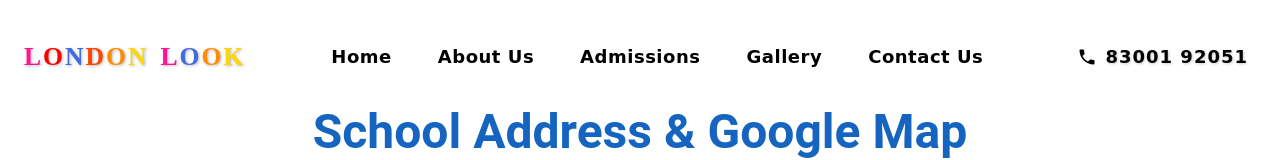
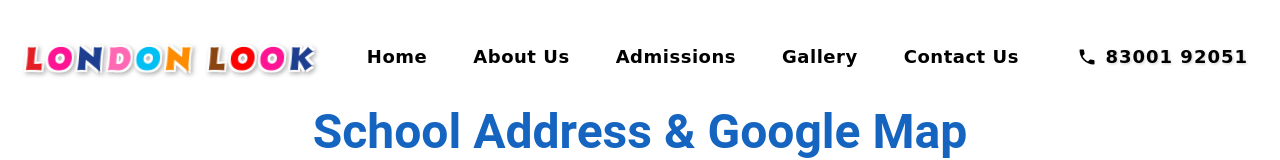
Before and after one commit to kaviraj-m/londonlook-website, a React (Vite) app: page /contact in a window 1280 px wide. Shown: the top 160 px of the page. Built offline with nearby package versions, Linux system fonts and the light colour scheme.

Commit message:
header update

```diff
--- a/src/components/Header.tsx
+++ b/src/components/Header.tsx
@@ -4,6 +4,22 @@ import { AppBar, Toolbar, IconButton, Button, Drawer, List, ListItemButton, List
 import MenuIcon from '@mui/icons-material/Menu';
 import CloseIcon from '@mui/icons-material/Close';
 import PhoneIcon from '@mui/icons-material/Phone';
+import XavierSansBlack from '../assets/Xavier Sans Black.ttf';
+
+// Add font-face declaration
+const fontFace = `
+  @font-face {
+    font-family: 'Xavier Sans Black';
+    src: url(${XavierSansBlack}) format('truetype');
+    font-weight: normal;
+    font-style: normal;
+  }
+`;
+
+// Add style element to head
+const style = document.createElement('style');
+style.appendChild(document.createTextNode(fontFace));
+document.head.appendChild(style);
 
 const Header = () => {
   const [mobileOpen, setMobileOpen] = useState(false);
@@ -45,24 +61,33 @@ const Header = () => {
           <Typography
             variant="h5"
             sx={{
-              fontFamily: '"Pacifico", cursive',
-              fontWeight: 'bold',
+              fontFamily: '"Xavier Sans Black", sans-serif',
+              fontWeight: 'normal',
               letterSpacing: '2px',
+              '& span': {
+                display: 'inline-block',
+                fontFamily: '"Xavier Sans Black", sans-serif',
+                textShadow: '2px 2px 0 #FFF, -2px -2px 0 #FFF, 2px -2px 0 #FFF, -2px 2px 0 #FFF',
+                filter: 'drop-shadow(2px 2px 2px rgba(0,0,0,0.3))',
+                padding: '0 1px',
+              },
               textShadow: '2px 2px 4px rgba(0,0,0,0.2)',
-              '& span': {
+              '& span.letter': {
+                fontFamily: '"Xavier Sans Black", sans-serif',
                 textShadow: '1px 1px 3px rgba(0,0,0,0.3)',
               },
-              '& span:nth-of-type(1)': { color: '#FF1493' },
-              '& span:nth-of-type(2)': { color: '#FF0000' },
-              '& span:nth-of-type(3)': { color: '#4169E1' },
-              '& span:nth-of-type(4)': { color: '#FF4500' },
-              '& span:nth-of-type(5)': { color: '#FF8C00' },
-              '& span:nth-of-type(6)': { color: '#FFD700' },
-              '& span:nth-of-type(7)': { color: '#FF1493', marginLeft: '12px' }, // Added margin for space
-              '& span:nth-of-type(8)': { color: '#4169E1' },
-              '& span:nth-of-type(9)': { color: '#FF8C00' },
-              '& span:nth-of-type(10)': { color: '#FFD700' },
-              fontSize: { xs: '1.2rem', sm: '1.6rem' }, // Reduced font size
+              '& span:nth-of-type(1)': { color: '#E31E24' }, // Red L
+              '& span:nth-of-type(2)': { color: '#FF1493' }, // Pink O
+              '& span:nth-of-type(3)': { color: '#1E3F8F' }, // Navy Blue N
+              '& span:nth-of-type(4)': { color: '#FF69B4' }, // Pink D
+              '& span:nth-of-type(5)': { color: '#00BFF3' }, // Light Blue O
+              '& span:nth-of-type(6)': { color: '#FF8C00' }, // Orange N
+              '& span:nth-of-type(7)': { color: '#8B4513', marginLeft: '12px' }, // Brown L
+              '& span:nth-of-type(8)': { color: '#FF0000' }, // Red O
+              '& span:nth-of-type(9)': { color: '#FF1493' }, // Pink O
+              '& span:nth-of-type(10)': { color: '#1E3F8F' }, // Navy Blue K
+              fontSize: { xs: '1.4rem', sm: '2rem' }, // Increased font size
+              transform: 'skew(-5deg)', // Slight tilt like the image
             }}
           >
             <span>L</span>
--- a/src/components/Infrastructure.tsx
+++ b/src/components/Infrastructure.tsx
@@ -65,7 +65,7 @@ const Infrastructure: React.FC = () => {
             Pre-KG, LKG
           </Typography>
           <Typography variant="body1" color="textSecondary">
-            சேறும் குழந்தைகளுக்கு சிறப்பு பாரிசா வழங்கப்படும்
+            பிரி கேஜி மற்றும் எல்கேஜி வகுப்புகளில் சேரும் குழந்தைகளுக்கு சைக்கிள் பரிசு வழங்கப்படும்
           </Typography>
         </Box>
 
--- /dev/null
+++ b/src/index.css
@@ -0,0 +1,6 @@
+@font-face {
+  font-family: 'Xavier Sans';
+  src: url('./assets/Xavier Sans Black.ttf') format('truetype');
+  font-weight: 900;
+  font-style: normal;
+}
```
Also changed, not shown: src/assets/Xavier Sans Black.ttf (added), src/assets/zaleski.ttf (added).
